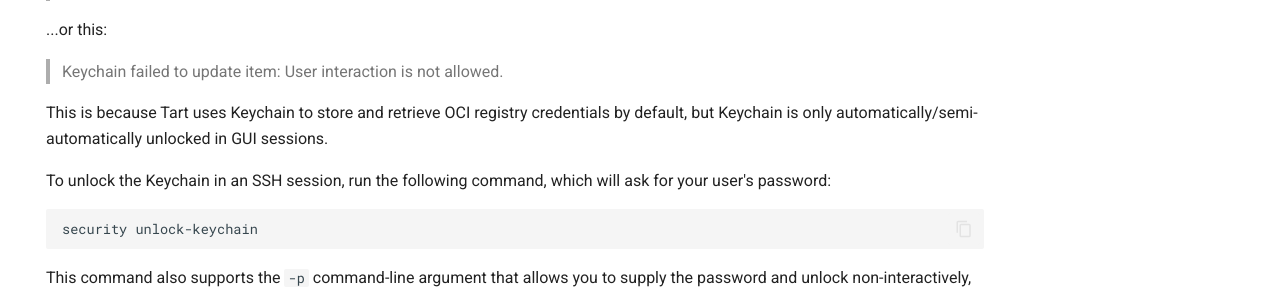
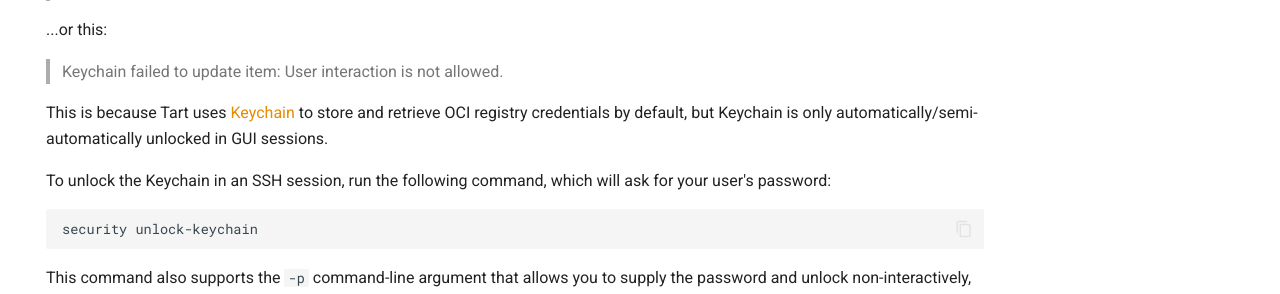
Before and after one commit to cirruslabs/tart, an MkDocs documentation site: the page built from docs/faq.md, in a window 1280 px wide and 900 px high, scrolled down 1413 px. Shown: the part 428-722 px from the top of the window. Built offline with MkDocs 1.6.1 and Material for MkDocs 9.7.7, drawn with Linux system fonts in a browser that asks for light colours; plug-ins that fetch from the network failed and are left out; comment, search, counter and statistics services are not loaded; part of the change alters nothing that is shown.

```diff
--- a/docs/faq.md
+++ b/docs/faq.md
@@ -77,7 +77,7 @@ When invoking the Tart in an SSH session, you might get error like this:
 
 >Keychain failed to update item: User interaction is not allowed.
 
-This is because Tart uses Keychain to store and retrieve OCI registry credentials by default, but Keychain is only automatically/semi-automatically unlocked in GUI sessions.
+This is because Tart uses [Keychain](https://en.wikipedia.org/wiki/Keychain_(software)) to store and retrieve OCI registry credentials by default, but Keychain is only automatically/semi-automatically unlocked in GUI sessions.
 
 To unlock the Keychain in an SSH session, run the following command, which will ask for your user's password:
 
```
